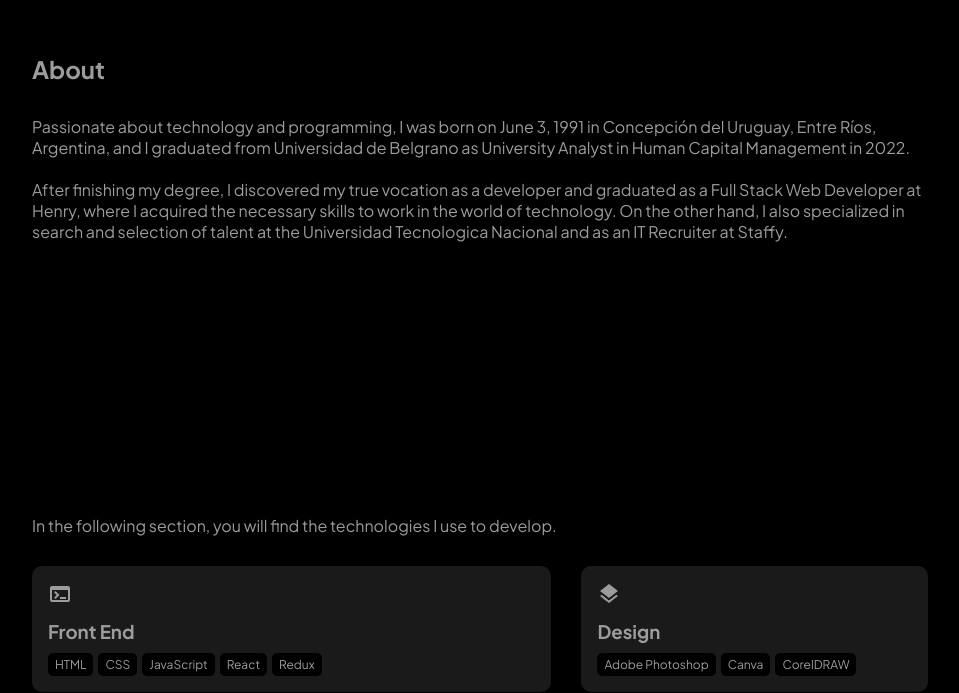
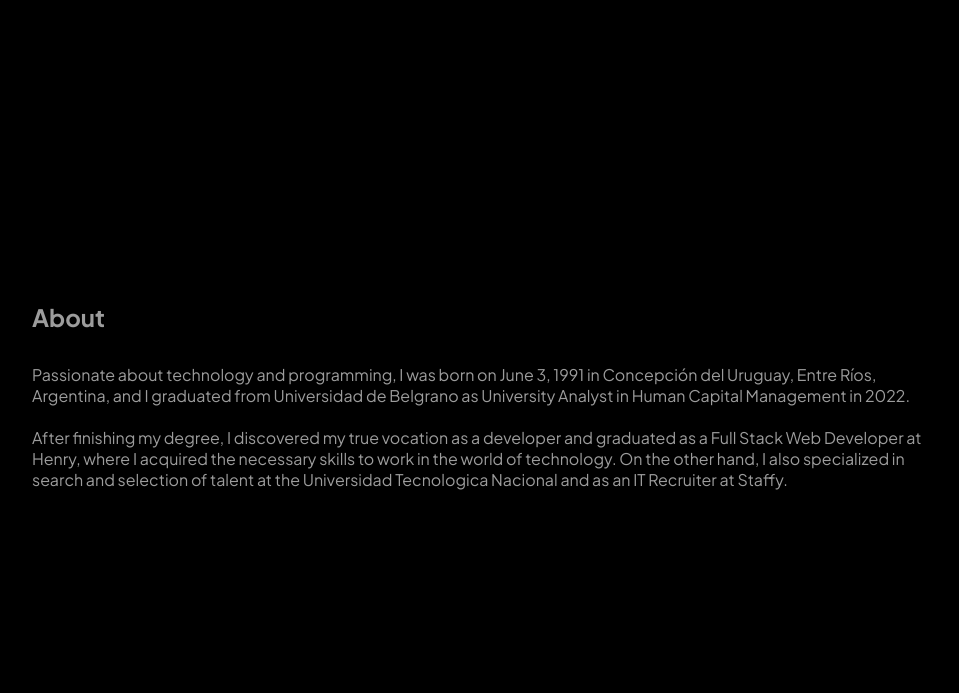
Before and after one commit to lucastamburlini/portfolio, a React (Vite) app: page / in a window 1280 px wide. Shown: the part 810-1503 px from the top of the page, without its empty margins (160-1119 px from the left). Built offline with nearby package versions, Linux system fonts and the light colour scheme.

Commit message:
Arreglo de estilos generales

```diff
--- a/src/components/About/About.module.css
+++ b/src/components/About/About.module.css
@@ -1,5 +1,9 @@
 .about {
-  padding: var(--pd-1);
+  display: flex;
+  flex-direction: column;
+  justify-content: center;
+  height: 100vh;
+  width: 100%;
 }
 
 .about h2 {
--- a/src/components/Home/Home.module.css
+++ b/src/components/Home/Home.module.css
@@ -1,5 +1,4 @@
 .home {
-  padding: var(--pd-1);
   height: 100vh;
   display: flex;
   flex-direction: column;
```
